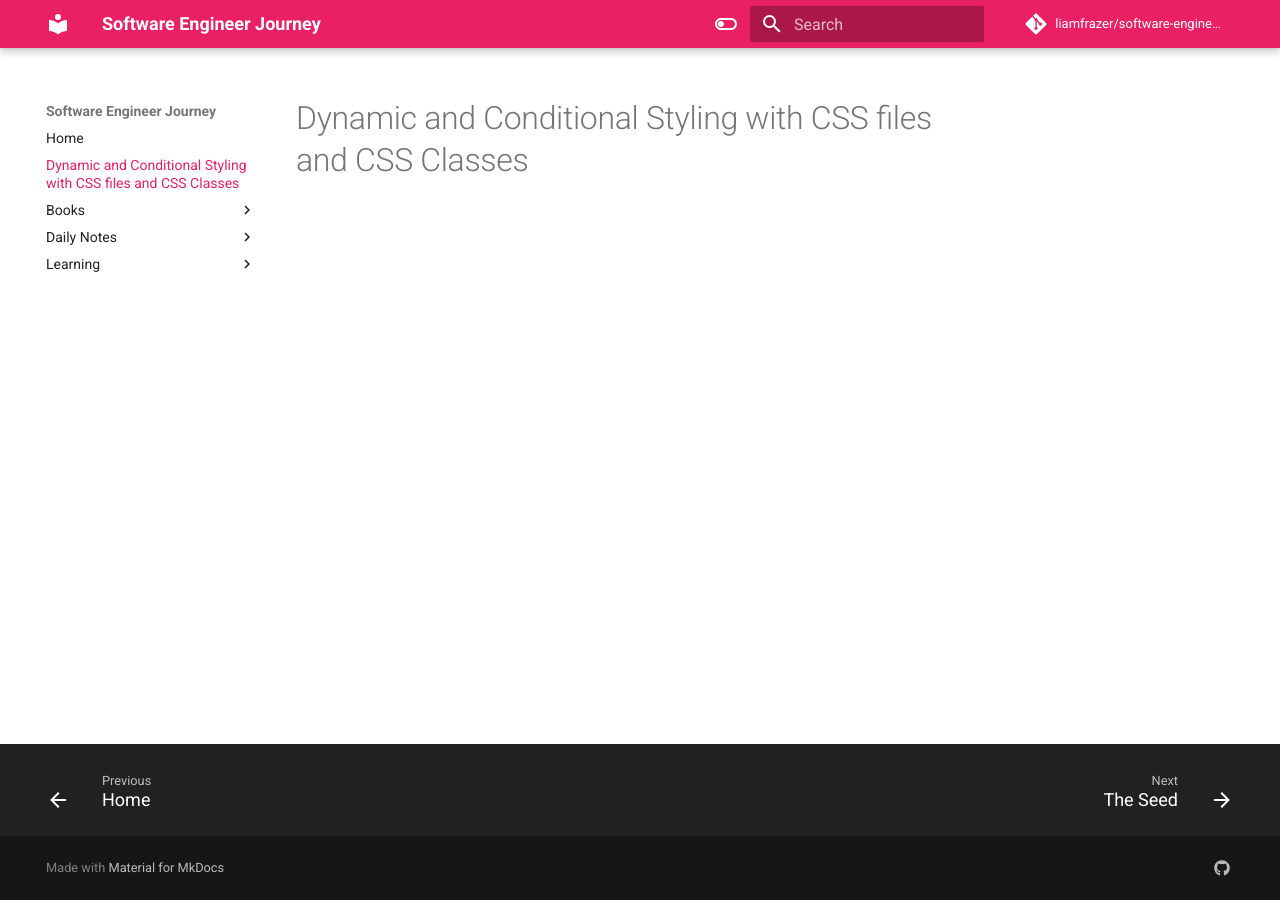
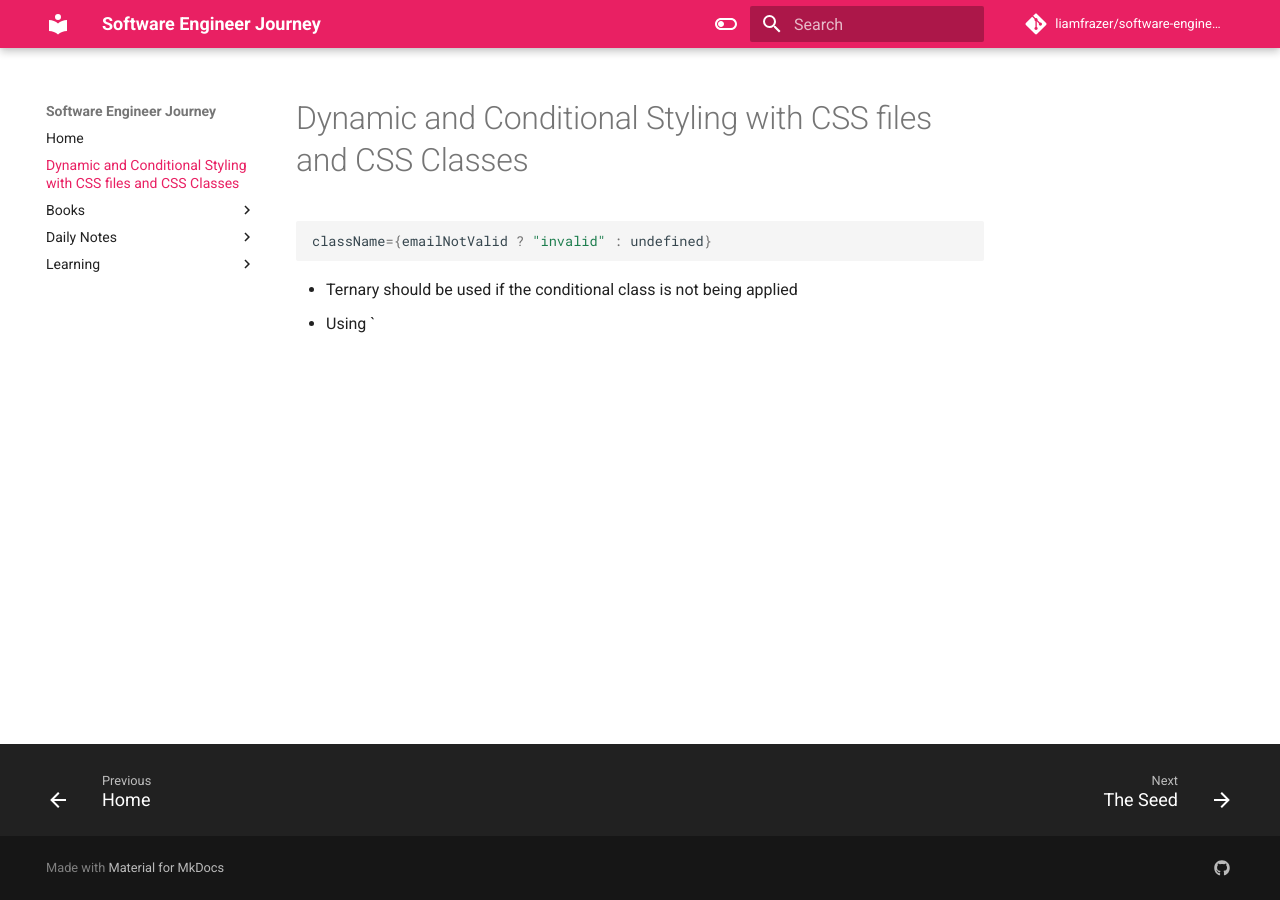
Before and after one commit to liamfrazer/software-engineer-journey, an MkDocs documentation site: the page built from docs/Dynamic and Conditional Styling with CSS files and CSS Classes.md, in a window 1280 px wide. Built offline with MkDocs 1.6.1 and Material for MkDocs 9.7.7, drawn with Linux system fonts in a browser that asks for light colours; comment, search, counter and statistics services are not loaded.

Commit message:
vault backup: 2023-12-28 10:54:54

````diff
--- a/docs/Dynamic and Conditional Styling with CSS files and CSS Classes.md
+++ b/docs/Dynamic and Conditional Styling with CSS files and CSS Classes.md
@@ -6,3 +6,10 @@ tags:
   - classes
 ---
 # Dynamic and Conditional Styling with CSS files and CSS Classes
+
+```jsx
+className={emailNotValid ? "invalid" : undefined}
+```
+
+* Ternary should be used if the conditional class is not being applied
+* Using `
````
